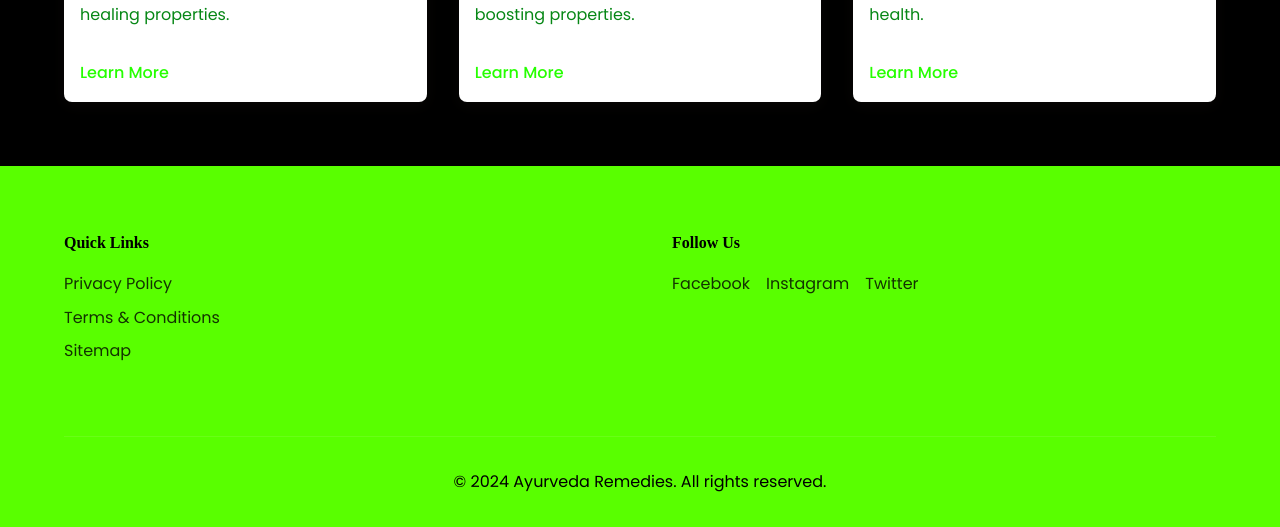
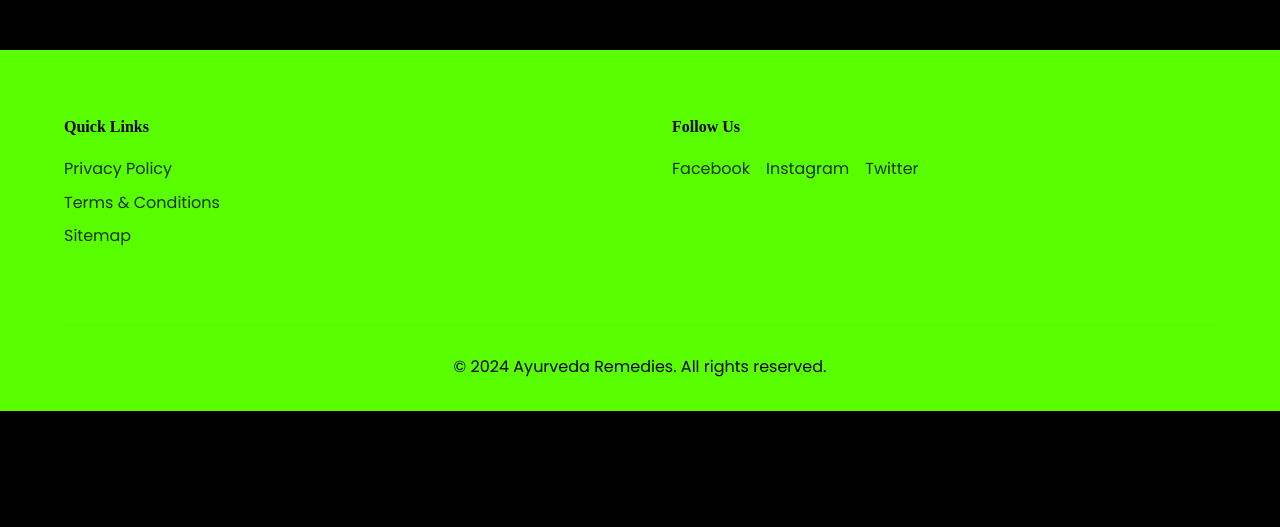
Before and after one commit to Crazyop757/Ayurveda_website, a Django app: page / in a window 1280 px wide. Shown: the part 1935-2462 px from the top of the page. After the commit the page ends 2346 px from the top, so only its background shows below. Run offline with Django 5.2, Linux system fonts and the light colour scheme; some libraries are stand-ins or nearby versions.

Commit message:
first_commit

```diff
--- a/templates/base.html
+++ b/templates/base.html
@@ -23,9 +23,10 @@
 
 </head>
 <body>
+    {% load static %}
     <header>
         <div class="logo">
-            <img src="home/Designer.jpeg" alt="R-Ved Logo">
+            <img src="{% static 'home/Designer.jpeg'%}" alt="R-Ved Logo">
             <h1>R-Ved</h1>
         </div>
         <nav>
--- a/templates/home.html
+++ b/templates/home.html
@@ -37,19 +37,19 @@
                 <img src="{% static 'home/ashwagandha.jpg' %}" alt="Ashwagandha">
                 <h3>Ashwagandha for Stress</h3>
                 <p>Natural adaptogen for stress relief and improved sleep quality.</p>
-                <a href="#" class="learn-more">Learn More</a>
+
             </article>
             <article class="remedy-card">
                 <img src="{% static 'home/turmeric.jpg' %}" alt="Turmeric">
                 <h3>Turmeric for Inflammation</h3>
                 <p>Powerful anti-inflammatory and antioxidant properties.</p>
-                <a href="#" class="learn-more">Learn More</a>
+
             </article>
             <article class="remedy-card">
                 <img src="{% static 'home/triphla.jpg' %}" alt="Triphala">
                 <h3>Triphala for Digestion</h3>
                 <p>Traditional blend for digestive health and detoxification.</p>
-                <a href="#" class="learn-more">Learn More</a>
+
             </article>
         </div>
     </section>
@@ -61,19 +61,19 @@
                 <img src="{% static 'home/tulsi.jpg' %}" alt="Tulsi">
                 <h3>Tulsi (Holy Basil)</h3>
                 <p>Sacred plant known for its spiritual and healing properties.</p>
-                <a href="#" class="learn-more">Learn More</a>
+
             </article>
             <article class="plant-card">
                 <img src="{% static 'home/neem.jpg' %}" alt="Neem">
                 <h3>Neem</h3>
                 <p>Natural antibacterial and immune-boosting properties.</p>
-                <a href="#" class="learn-more">Learn More</a>
+
             </article>
             <article class="plant-card">
                 <img src="{% static 'home/aloevera.jpg' %}" alt="Aloe Vera">
                 <h3>Aloe Vera</h3>
                 <p>Healing plant for skin care and digestive health.</p>
-                <a href="#" class="learn-more">Learn More</a>
+
             </article>
         </div>
     </section>
```
